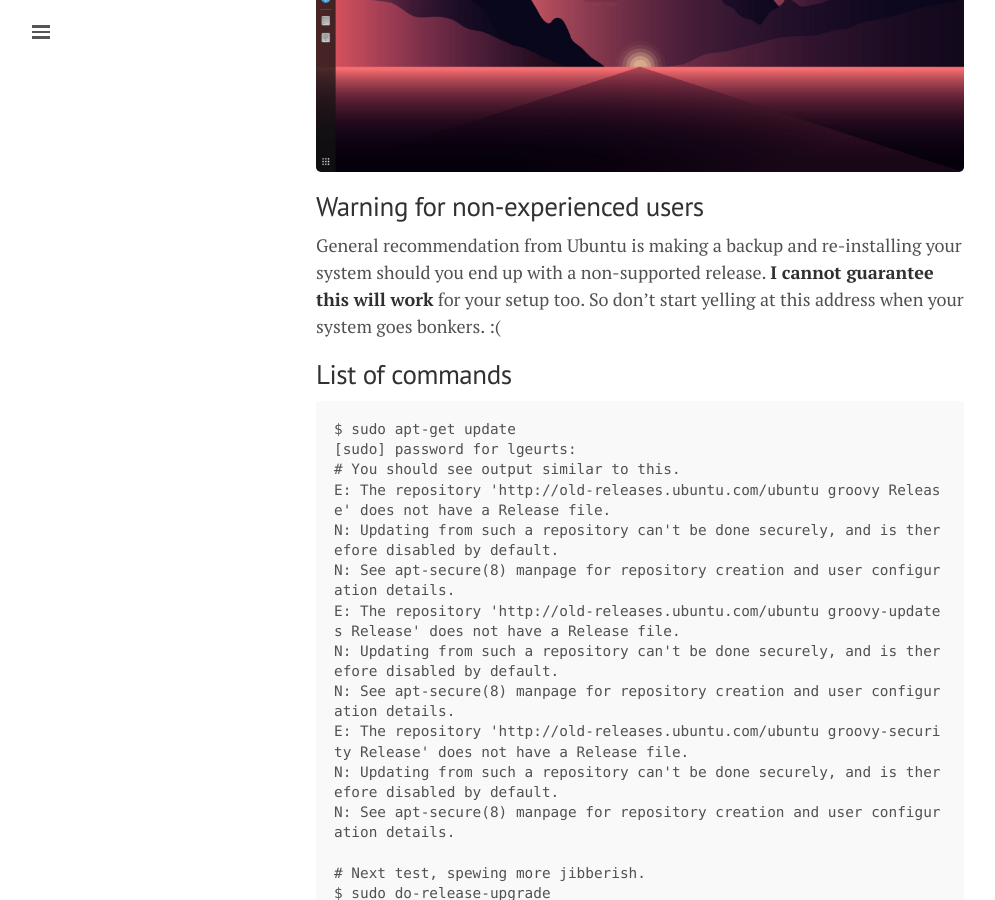
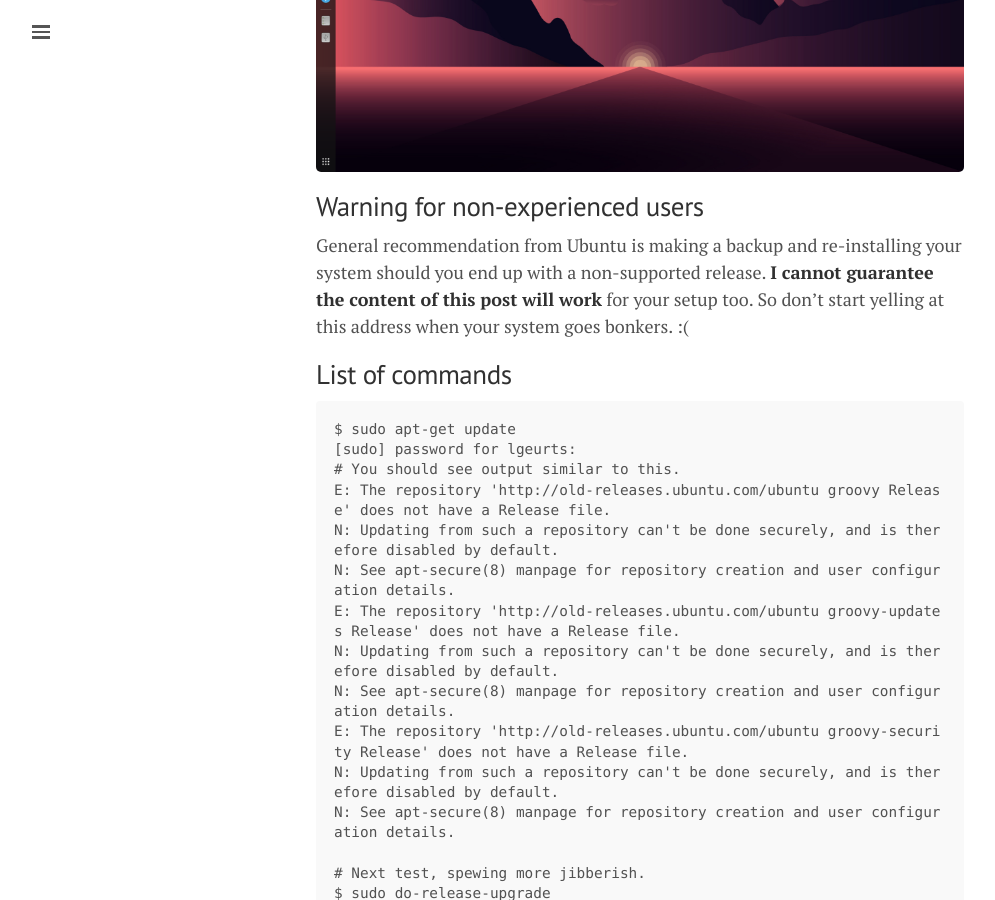
Before and after one commit to lgeurts/lgeurts.github.io, a Jekyll site: the page built from _posts/2022-08-24-ubuntu-upgrade-notes-20.x-to-22.x-for-x1-carbon-gen8.md, in a window 1280 px wide and 900 px high, scrolled down 447 px. Shown: the whole window, without its empty margins (0-995 px from the left). Built offline with Jekyll 4.4.1, drawn with Linux system fonts in a browser that asks for light colours; nearby versions of some CDN libraries; comment, search, counter and statistics services are not loaded.

Commit message:
Update 2022-08-24-ubuntu-upgrade-notes-20.x-to-22.x-for-x1-carbon-gen8.md

````diff
--- a/_posts/2022-08-24-ubuntu-upgrade-notes-20.x-to-22.x-for-x1-carbon-gen8.md
+++ b/_posts/2022-08-24-ubuntu-upgrade-notes-20.x-to-22.x-for-x1-carbon-gen8.md
@@ -11,7 +11,7 @@
 
 ## Warning for non-experienced users
 General recommendation from Ubuntu is making a backup and re-installing your system should you end up with a non-supported release.
-**I cannot guarantee this will work** for your setup too. So don't start yelling at this address when your system goes bonkers. :(
+**I cannot guarantee the content of this post will work** for your setup too. So don't start yelling at this address when your system goes bonkers. :(
 
 ## List of commands
 ```
````
